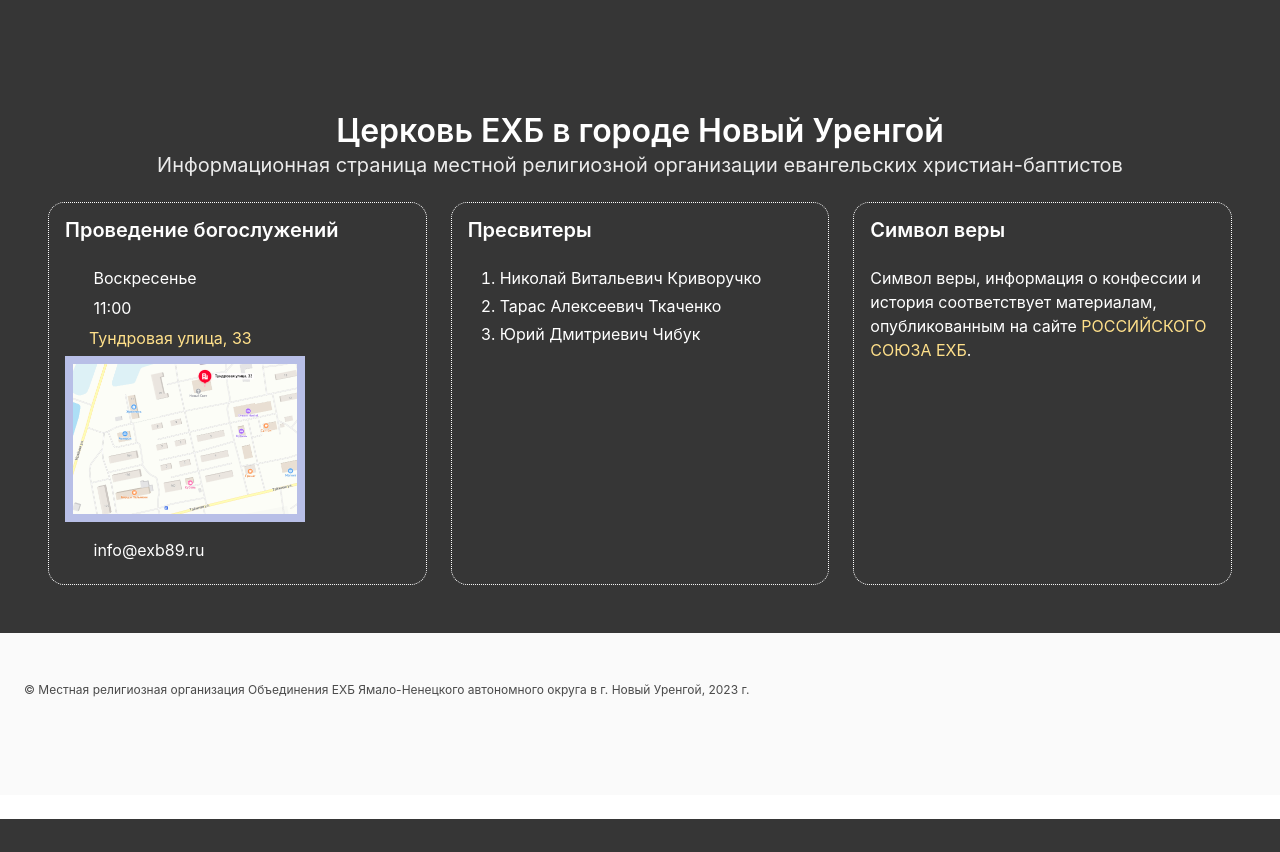
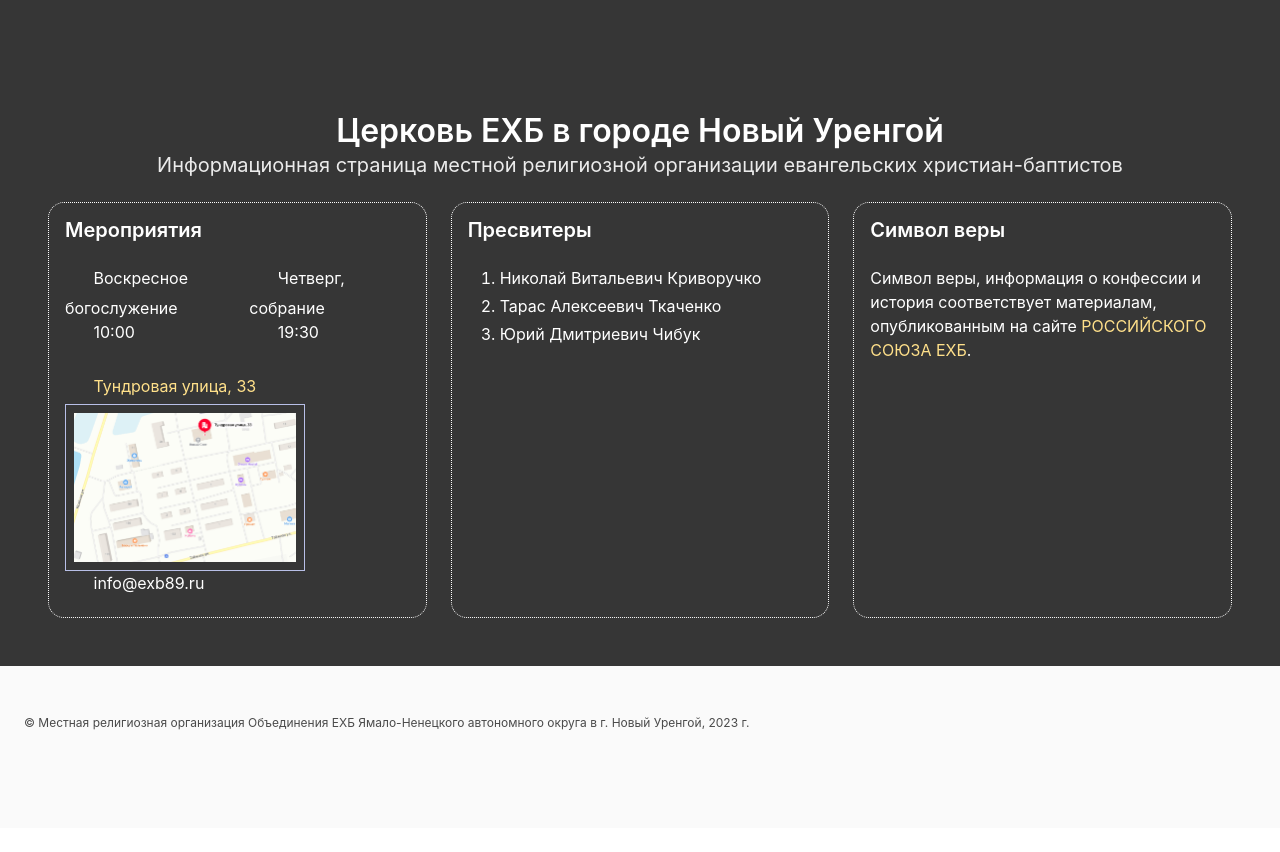
Before and after one commit to chibuk/exb89.ru, a Django app: page / in a window 1280 px wide. Before the commit the page ends 819 px from the top, so only its background shows below. Run offline with Django 4.2, Linux system fonts and the light colour scheme.

Commit message:
Add info

```diff
--- a/index/templates/churge.html
+++ b/index/templates/index.html
@@ -14,7 +14,8 @@
         }
         img.small-map {
             width: 15rem;
-            border: 0.5rem solid rgb(184, 191, 231);
+            border: 1px solid rgb(184, 191, 231);
+            padding: 0.5rem;
         }
         img.map {
             width: auto;
@@ -50,18 +51,45 @@
                     <div class="tile is-ancestor">
                       <div class="tile is-parent">
                         <div class="tile is-child">
-                            <h4 class="title">Проведение богослужений</h4>
-                            <p><span class="icon"><i class="fa-sharp fa-light fa-calendar"></i></span> Воскресенье
-                                <br><span class="icon"><i class="fa-light fa-clock"></i></span> 11:00
-                                <br><a class="has-text-warning" href="https://yandex.ru/maps/-/C-c8AnB" title="Открыть в Яндекс картах">
-                                    <span class="icon"><i class="fa-sharp fa-light fa-location-plus"></i></span>Тундровая улица, 33
+                            <h4 class="title">Мероприятия</h4>
+                            <div class="columns">
+                                <div class="column">
+                                    <div>
+                                        <span class="icon"><i class="fa-sharp fa-light fa-calendar"></i></span>
+                                        <span>Воскресное богослужение</span>
+                                    </div>
+                                    <div>
+                                        <span class="icon"><i class="fa-light fa-clock"></i></span>
+                                        <span>10:00</span>
+                                    </div>
+                                </div>
+                                <div class="column">
+                                    <div>
+                                        <span class="icon"><i class="fa-sharp fa-light fa-calendar"></i></span>
+                                        <span>Четверг, собрание</span>
+                                    </div>
+                                    <div>
+                                        <span class="icon"><i class="fa-light fa-clock"></i></span>
+                                        <span>19:30</span>
+                                    </div>
+                                </div>
+                            </div>
+                            <div class="columns is-centered">
+                                <div class="column">
+                                    <a class="has-text-warning" href="https://yandex.ru/maps/-/C-c8AnB"
+                                       title="Открыть в Яндекс картах" target="_blank">
+                                        <span class="icon">
+                                            <i class="fa-sharp fa-light fa-location-dot"></i>
+                                        </span>
+                                        <span>Тундровая улица, 33</span>
                                     </a>
                                     <img class="image small-map js-modal-trigger" data-target="imgmodal" src="{% static 'index/map.png' %}"/>
-                            </p>
                                     <p>
                                         <span class="icon"><i class="fa-light fa-envelope"></i></span>
                                         <span>info@exb89.ru</span>
                                     </p>
+                                </div>
+                            </div>
                         </div>
                       </div>
 
--- a/index/views.py
+++ b/index/views.py
@@ -5,4 +5,4 @@ from django.shortcuts import render
 
 
 def index(request):
-    return render(request, 'churge.html')
+    return render(request, 'index.html')
```
Lines whose indentation alone changed are shown as unchanged.
